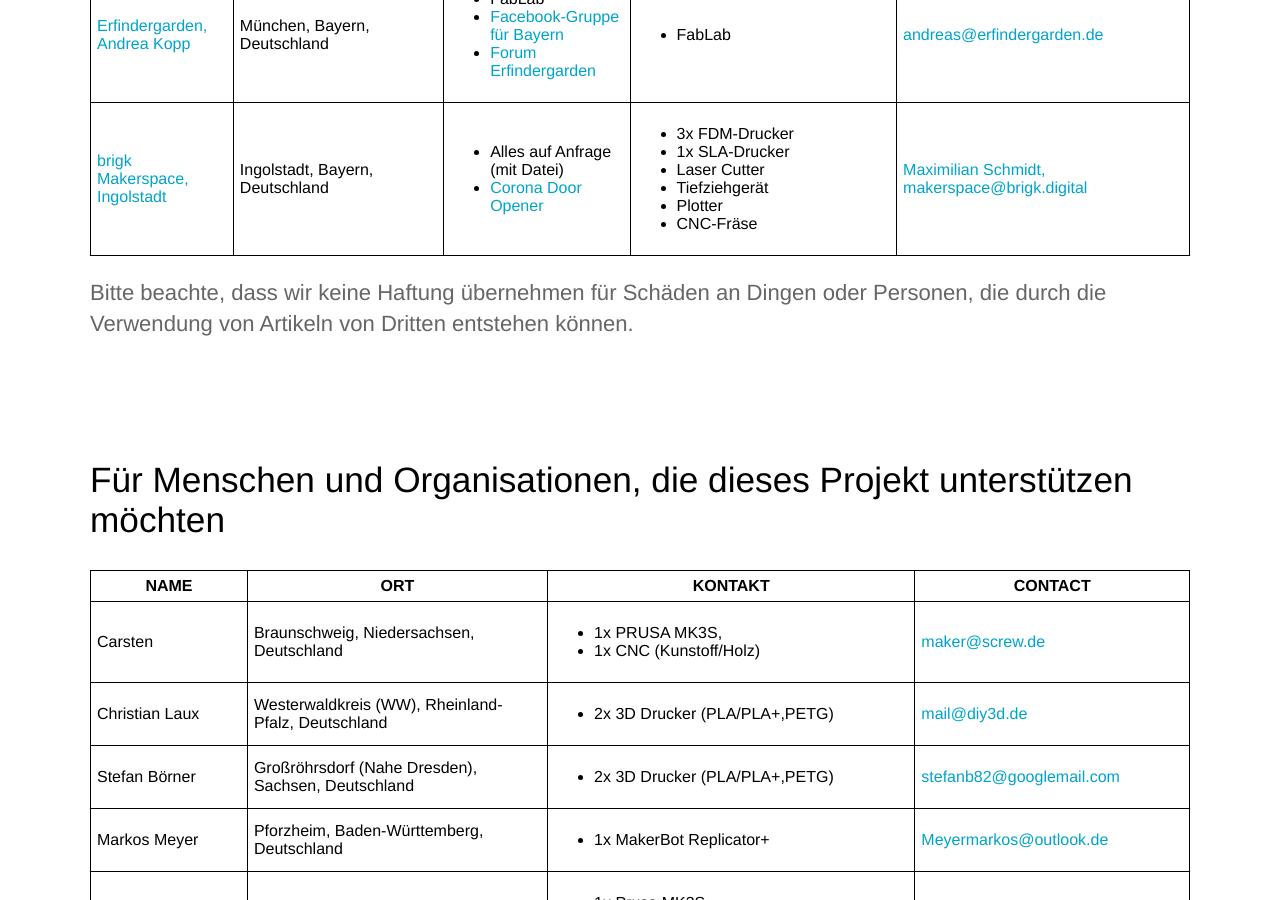
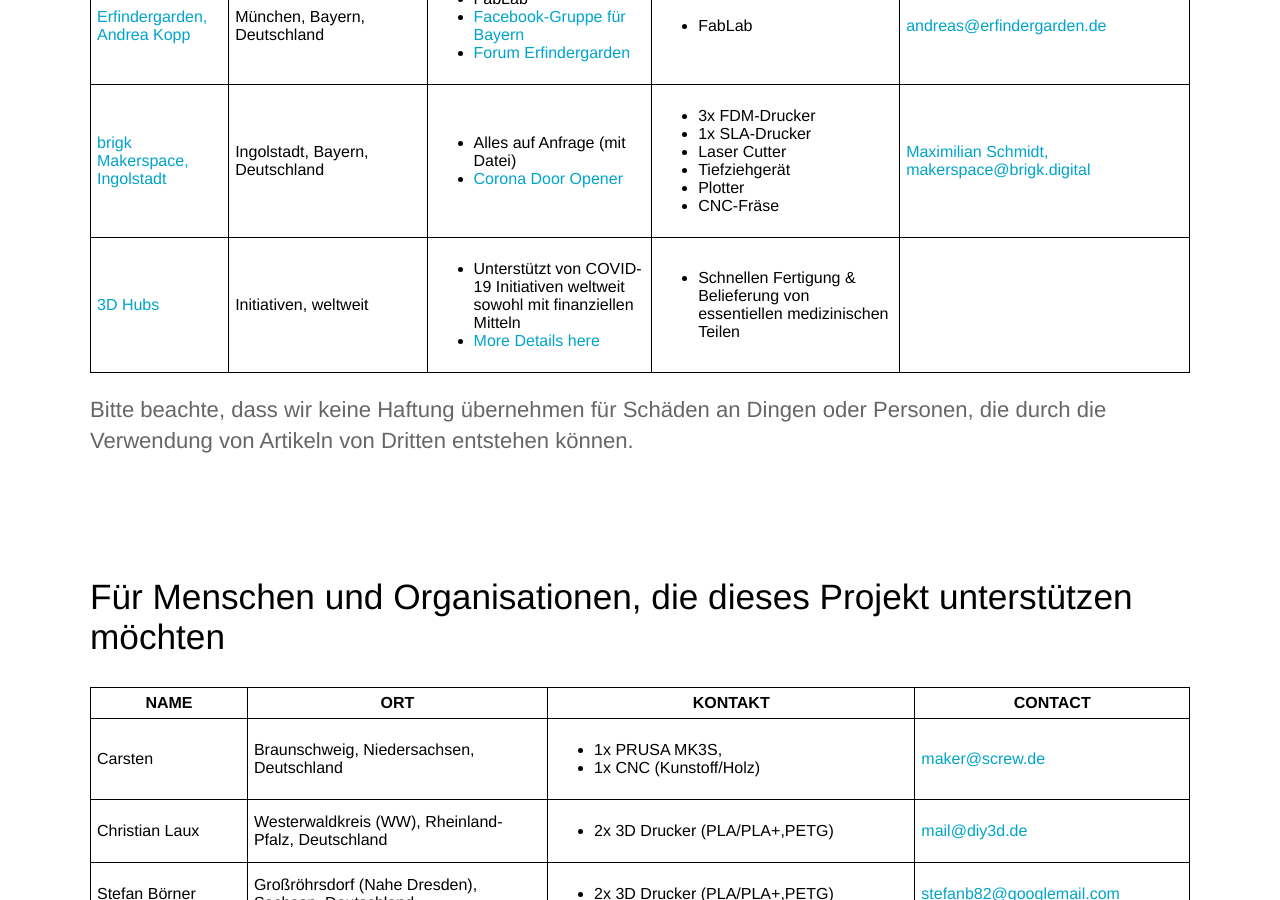
Before and after one commit to CloudCannon/hydra-jekyll-template, a Jekyll site: the page built from de/index.html, in a window 1280 px wide and 900 px high, scrolled down 1935 px. Built offline with Jekyll 4.4.1, drawn with Linux system fonts in a browser that asks for light colours.

Commit message:
ADD entry

```diff
--- a/_data/hubs.yml
+++ b/_data/hubs.yml
@@ -241,4 +241,19 @@
     we_offer:
       - Alles auf Anfrage (mit Datei)
       - '<a href="https://www.thingiverse.com/thing:4224156" target="_blank">Corona Door Opener</a>'
+
+  - name: 3D Hubs
+    # Link is optional
+    link: https://www.3dhubs.com/de/covid-19-fund/
+    country: weltweit
+    # State / region is optional
+    state:
+    city: Initiativen
+    contact: '<a href="mailto:"></a>'
+    capacity:
+      - Schnellen Fertigung & Belieferung von essentiellen medizinischen Teilen
+    we_offer:
+      - Unterstützt von COVID-19 Initiativen weltweit sowohl mit finanziellen Mitteln
+      - '<a href="https://www.3dhubs.com/de/covid-19-fund/" target="_blank">More Details here</a>'
+
 # Copy the block above and repeat =)
```
